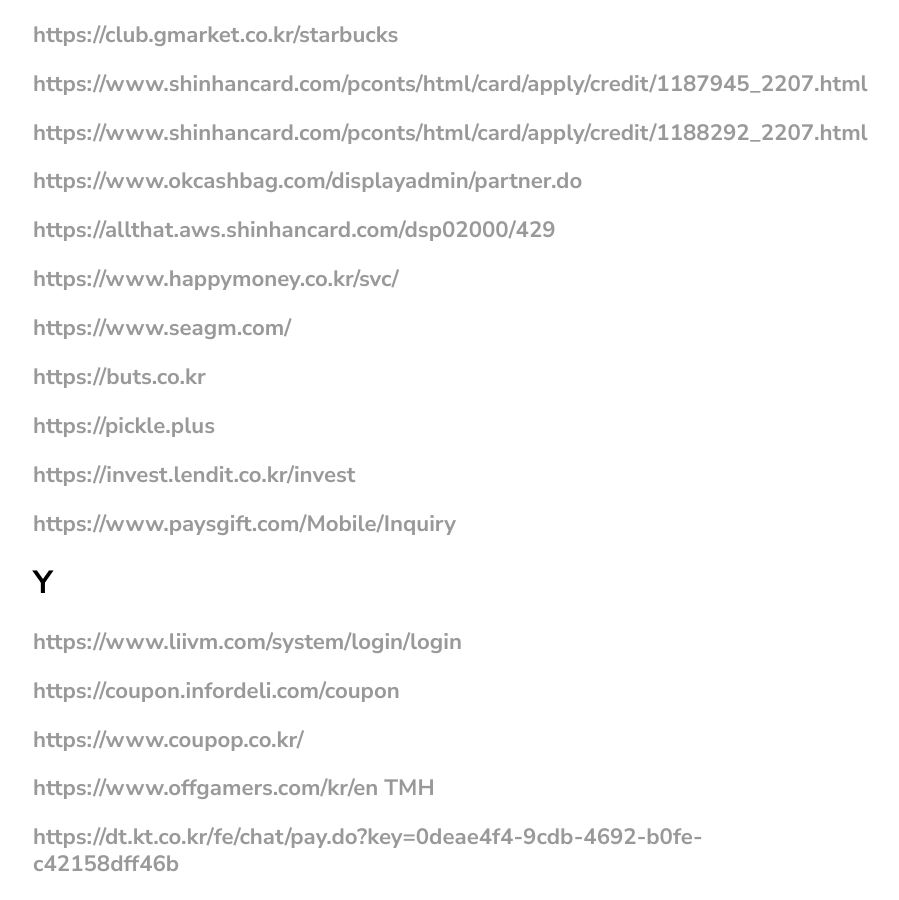
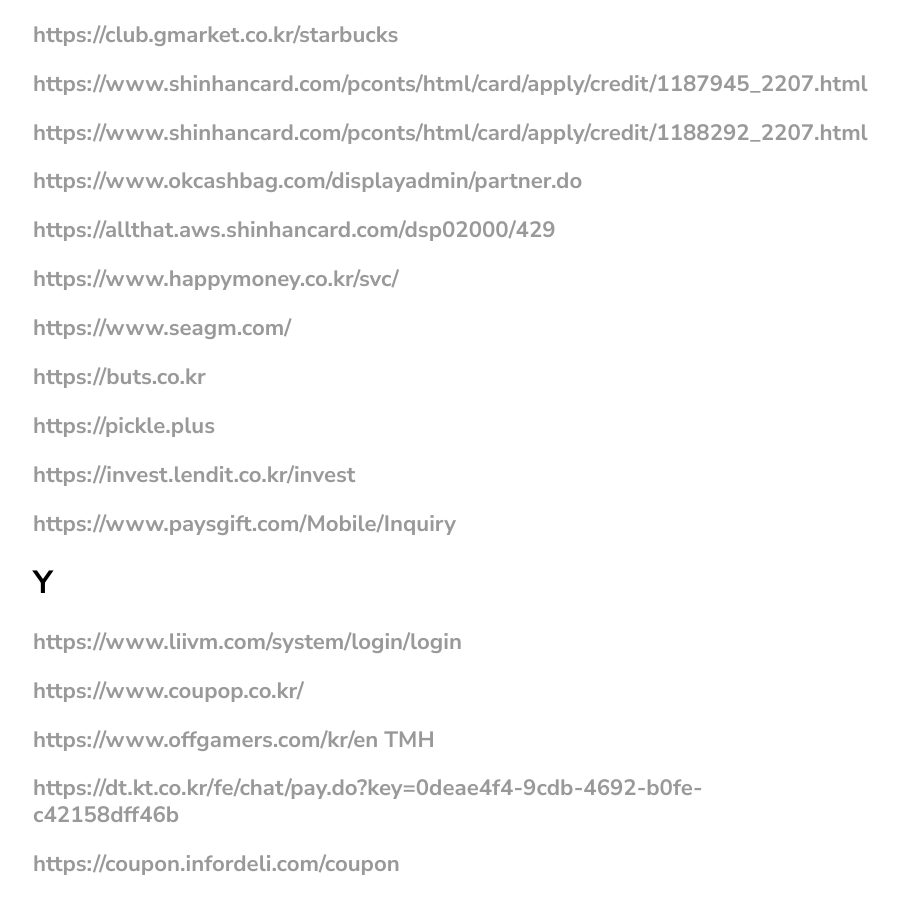
Before and after one commit to keuntaehwang/public, a Jekyll site: the page built from _posts/2023-02-07-favorite.markdown, in a window 1280 px wide and 900 px high, scrolled down 1235 px. Shown: the whole window, without its empty margins (67-966 px from the left). Built offline with Jekyll 4.4.1, drawn with Linux system fonts in a browser that asks for light colours.

Commit message:
Update 2023-02-07-favorite.markdown

```diff
--- a/_posts/2023-02-07-favorite.markdown
+++ b/_posts/2023-02-07-favorite.markdown
@@ -34,7 +34,7 @@ categories: NONE
 
 ## Y
 ### <https://www.liivm.com/system/login/login>
-### <https://coupon.infordeli.com/coupon>
 ### <https://www.coupop.co.kr/>
 ### <https://www.offgamers.com/kr/en> [TMH](https://themorehelp.com/)
 ### <https://dt.kt.co.kr/fe/chat/pay.do?key=0deae4f4-9cdb-4692-b0fe-c42158dff46b>
+### <https://coupon.infordeli.com/coupon>
```
